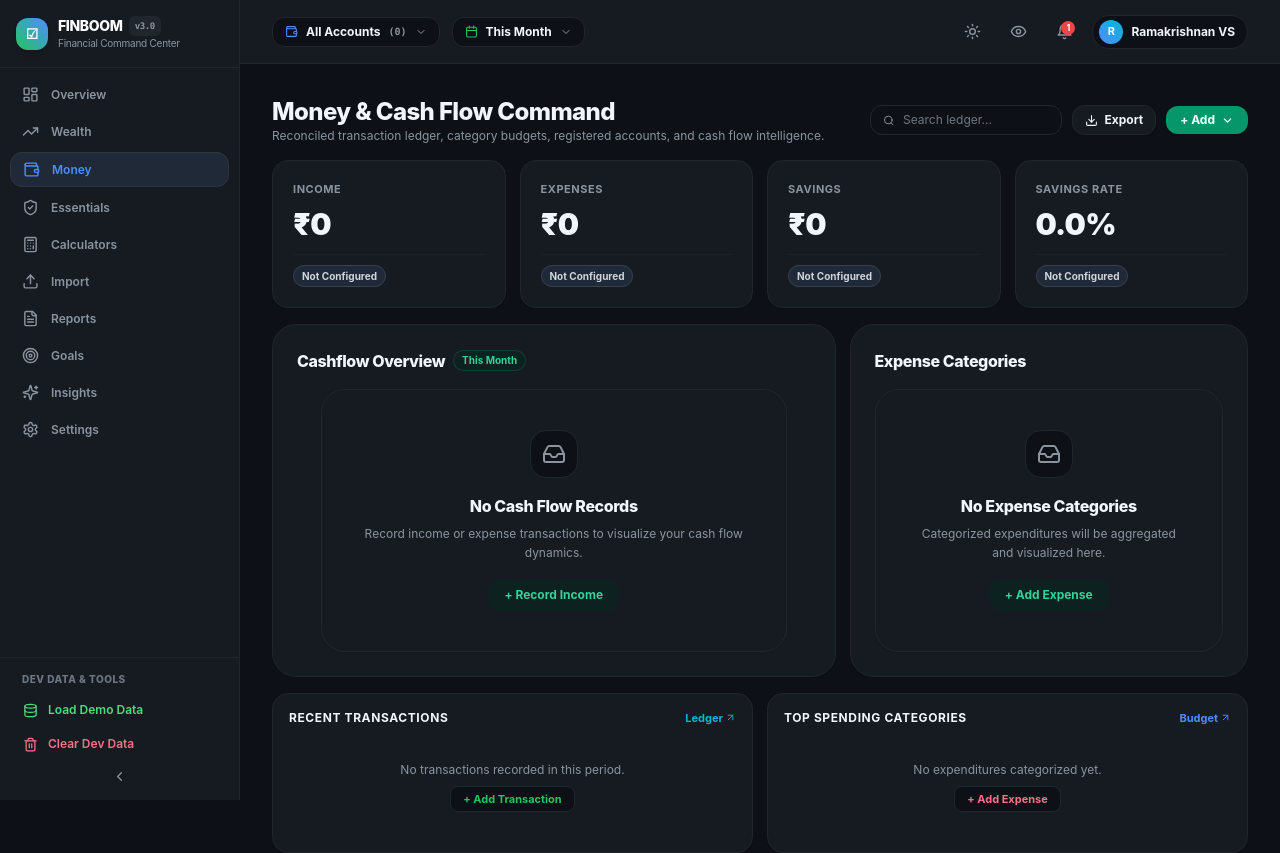
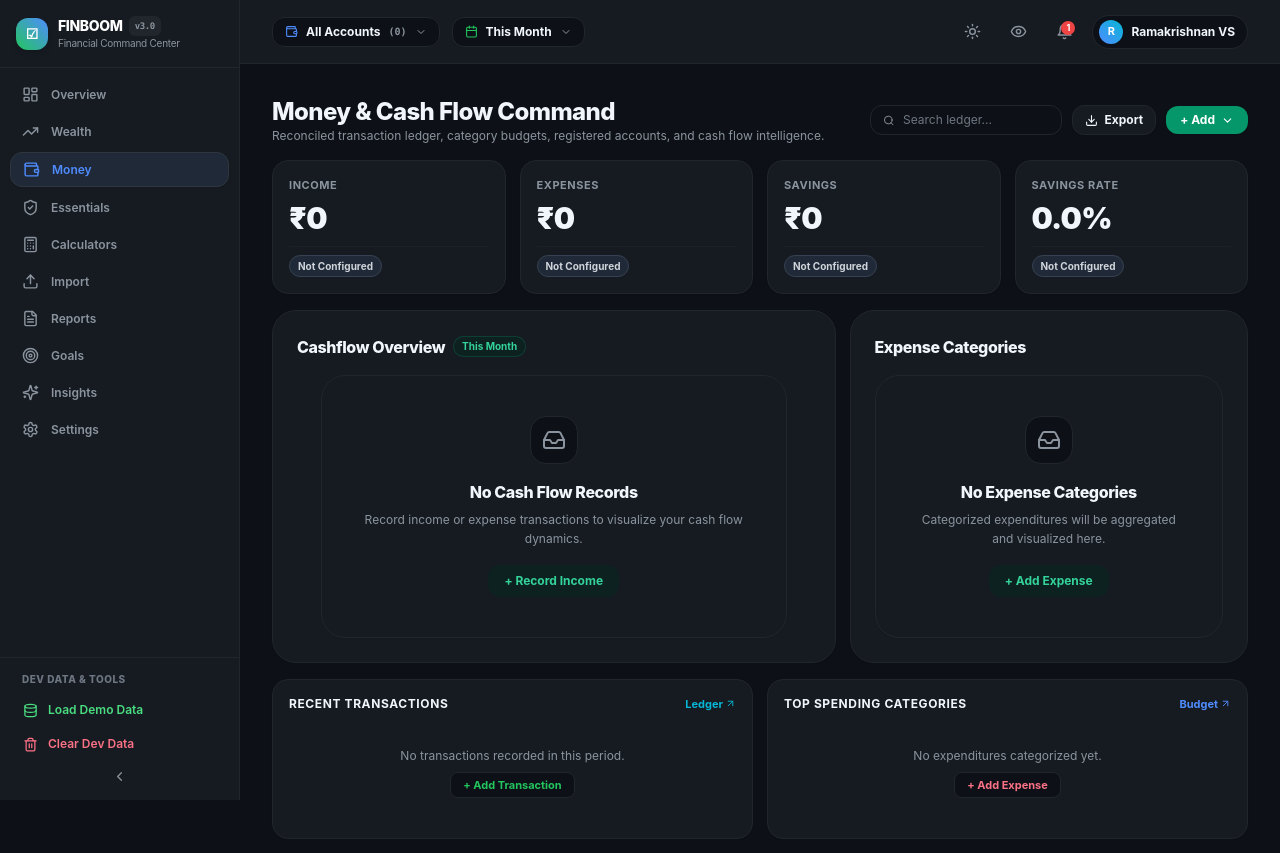
Before and after one commit to ramkivs/finapp, a React (Vite) app: page / in a window 1280 px wide. Shown: the top 853 px of the page. Built offline with nearby package versions, Linux system fonts and the light colour scheme.

Commit message:
fix(WP-21): reconcile Money dashboard presentation parity (Phase 21C-R4C-R3)

```diff
--- a/src/components/ui/KpiCard.tsx
+++ b/src/components/ui/KpiCard.tsx
@@ -106,10 +106,10 @@ export const KpiCard: React.FC<KpiCardProps> = ({
     <div
       data-kpi-card="true"
       title={tooltip}
-      className={`bg-white dark:bg-[#161B22] border border-gray-200 dark:border-[#21262D] rounded-2xl p-5 shadow-sm flex flex-col justify-between hover:border-gray-300 dark:hover:border-[#30363D] transition-all duration-150 ${className}`}
+      className={`bg-white dark:bg-[#161B22] border border-gray-200 dark:border-[#21262D] rounded-2xl p-4 shadow-sm flex flex-col justify-between hover:border-gray-300 dark:hover:border-[#30363D] transition-all duration-150 ${className}`}
     >
       <div>
-        <div className="flex items-center justify-between gap-2 mb-2">
+        <div className="flex items-center justify-between gap-2 mb-1.5">
           <span className="text-[11px] font-bold text-gray-500 dark:text-[#8B949E] uppercase tracking-wider block">
             {displayTitle}
           </span>
@@ -124,7 +124,7 @@ export const KpiCard: React.FC<KpiCardProps> = ({
         </div>
       </div>
 
-      <div className="mt-3 pt-2.5 border-t border-gray-100 dark:border-[#21262D]/60 flex items-center justify-between gap-2 text-xs flex-wrap">
+      <div className="mt-2.5 pt-2 border-t border-gray-100 dark:border-[#21262D]/60 flex items-center justify-between gap-2 text-xs flex-wrap">
         {displayChange !== undefined ? (
           <div className="flex items-center gap-1.5">
             <span className={`inline-flex items-center gap-0.5 font-bold text-[11px] px-1.5 py-0.5 rounded-md ${
@@ -137,7 +137,9 @@ export const KpiCard: React.FC<KpiCardProps> = ({
               {isPositive ? <TrendingUp size={12} /> : isNegative ? <TrendingDown size={12} /> : null}
               <span>{displayChange}</span>
             </span>
-            <span className="text-[11px] text-gray-400 dark:text-[#8B949E]">{changePeriod}</span>
+            {changePeriod && changePeriod !== 'vs baseline' && !String(displayChange).toLowerCase().includes('vs') && (
+              <span className="text-[11px] text-gray-400 dark:text-[#8B949E]">{changePeriod}</span>
+            )}
           </div>
         ) : subtitle ? (
           <span className="text-[11px] text-gray-500 dark:text-[#8B949E] font-medium">{subtitle}</span>
```
